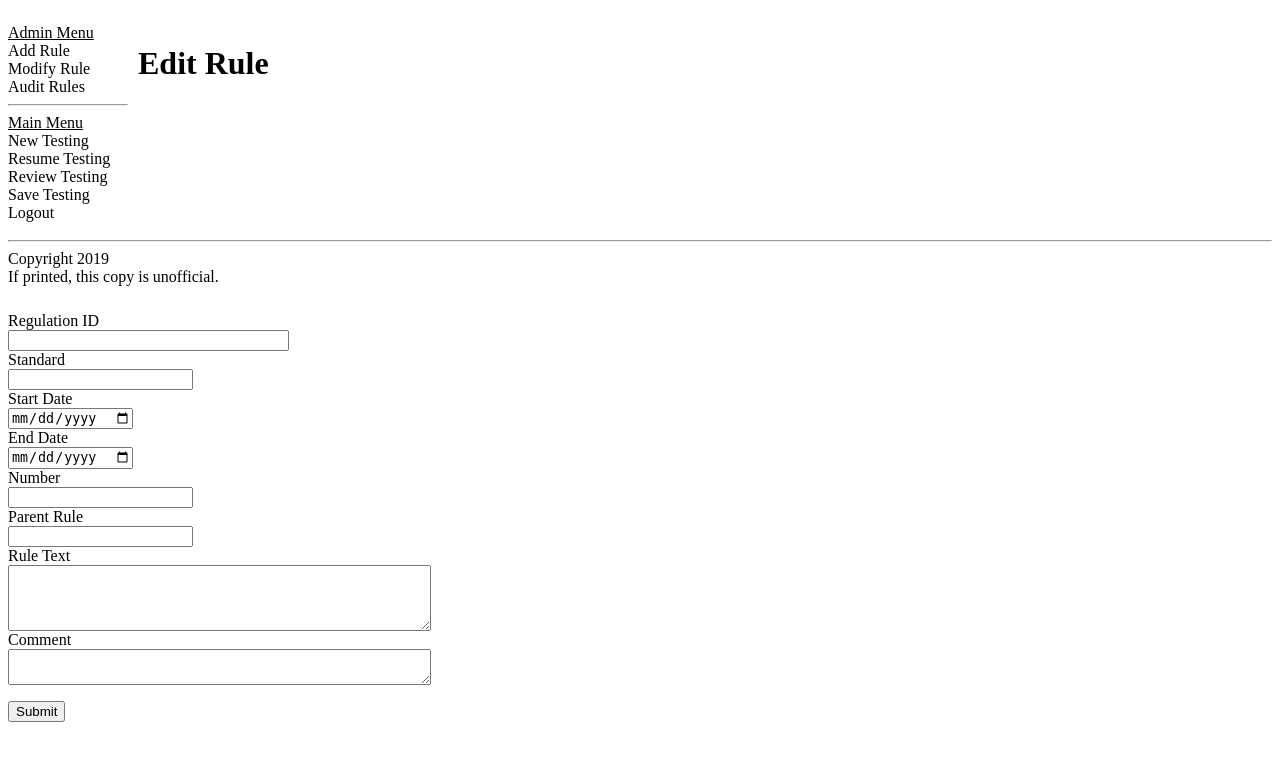
After one commit to pjn2973/cams, a Flask app: template app/templates/edit_rule.html in a window 1280 px wide. The commit adds this page. Shown: the part 44-806 px from the top of the page. Run offline with Flask 2, Linux system fonts and the light colour scheme; the template is opened without the code that fills it: values that come from a table or form of the project are taken from there, others are empty.

Commit message:
first pass adding edit rule form

```diff
--- /dev/null
+++ b/app/forms.py
@@ -0,0 +1,15 @@
+from app import app
+from flask_wtf import FlaskForm
+from wtforms import StringField, TextAreaField, SubmitField, DateField
+from wtforms.validators import DataRequired, Length
+
+class EditRuleForm(FlaskForm):
+    id = StringField('Regulation ID', validators=[DataRequired()])
+    reference = StringField('Standard', validators=[DataRequired()])
+    start_date = DateField('Start Date')
+    end_date = DateField('End Date')
+    number = StringField('Number', validators=[DataRequired()])
+    parent = StringField('Parent Rule')
+    text = TextAreaField('Rule Text', validators=[DataRequired()])
+    comment = TextAreaField('Comment')
+    submit = SubmitField('Submit')
--- a/app/routes.py
+++ b/app/routes.py
@@ -1,7 +1,8 @@
 """ Necessary imports """
-from flask import render_template
+from flask import render_template, redirect, url_for, request, flash
 from app import app, db
 from app.models import Regulation, Regulation_Types
+from app.forms import EditRuleForm
 
 @app.route('/')
 @app.route('/index')
@@ -16,3 +17,31 @@ def viewrules():
     regulations = Regulation.query.order_by(Regulation.Regulation_Number).all()
 
     return render_template('rules.html', user={'username':'Peter'}, regulation=regulations)
+
+@app.route('/edit_rule/<int:id>', methods=['GET', 'POST'])
+def edit_rule(id):
+    form = EditRuleForm()
+    if form.validate_on_submit():
+        rule = Regulation()
+        rule.Regulation_ID = form.id.data
+        rule.Regulation_Reference = form.reference.data
+        rule.Regulation_Start_Date = form.start_date.data
+        rule.Regulation_End_Date = form.end_date.data
+        rule.Regulation_Number = form.number.data
+        rule.Regulation_Parent = form.parent.data
+        rule.Regulation_Text = form.text.data
+        rule.Regulation_Comment = form.comment.data
+        # Save to DB
+        flash('Changes have been saved.')
+        return redirect(url_for('viewrules'))
+    elif request.method == 'GET':
+        rule = Regulation.query.filter(Regulation.Regulation_ID==id).first() #query db
+        form.id.data = rule.Regulation_ID
+        form.reference.data = rule.Regulation_Reference
+        form.start_date.data = rule.Regulation_Start_Date
+        form.end_date.data = rule.Regulation_End_Date
+        form.number.data = rule.Regulation_Number
+        form.parent.data = rule.Regulation_Parent
+        form.text.data = rule.Regulation_Text
+        form.comment.data = rule.Regulation_Comment
+    return render_template('edit_rule.html', form=form)
--- /dev/null
+++ b/app/templates/edit_rule.html
@@ -0,0 +1,19 @@
+{% extends "base.html" %}
+
+{% block content %}
+    <h1>Edit Rule</h1>
+    <form action="" method="POST">
+        {{ form.hidden_tag() }}
+        <p>
+            {{ form.id.label }}{{ form.id(size=32) }}<br>
+            {{ form.reference.label }}{{ form.reference }}<br>
+            {{ form.start_date.label }}{{ form.start_date }}<br>
+            {{ form.end_date.label }}{{ form.end_date }}<br>
+            {{ form.number.label }}{{ form.number }}<br>
+            {{ form.parent.label }}{{ form.parent }}<br>
+            {{ form.text.label }}{{ form.text(cols=50, rows=4) }}<br>
+            {{ form.comment.label }}{{ form.comment(cols=50, rows=2) }}<br>
+        </p>
+        <p>{{ form.submit() }}</p>
+    </form>
+{% endblock %}
--- a/app/templates/rules.html
+++ b/app/templates/rules.html
@@ -13,7 +13,7 @@
             <tr>
                 <td>{{ reg.Regulation_Number }}</td>
                 <td>{{ reg.Regulation_Text }}</td>
-                <td><a href="">Edit</a></td>
+                <td><a href="{{ url_for('edit_rule', id=reg.Regulation_ID) }}">Edit</a></td>
             </tr>
             {% endfor %}
         </table>
```
